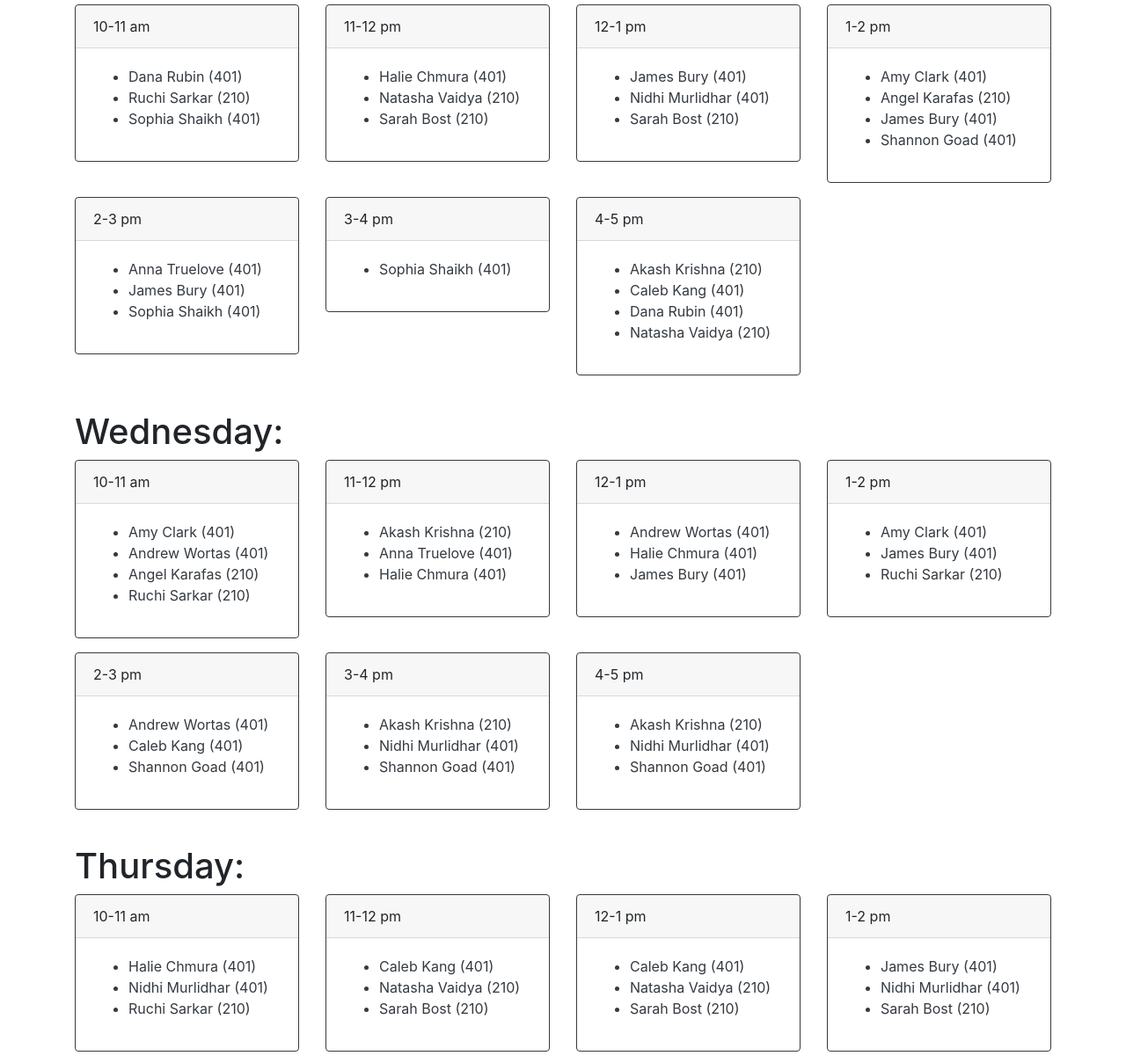
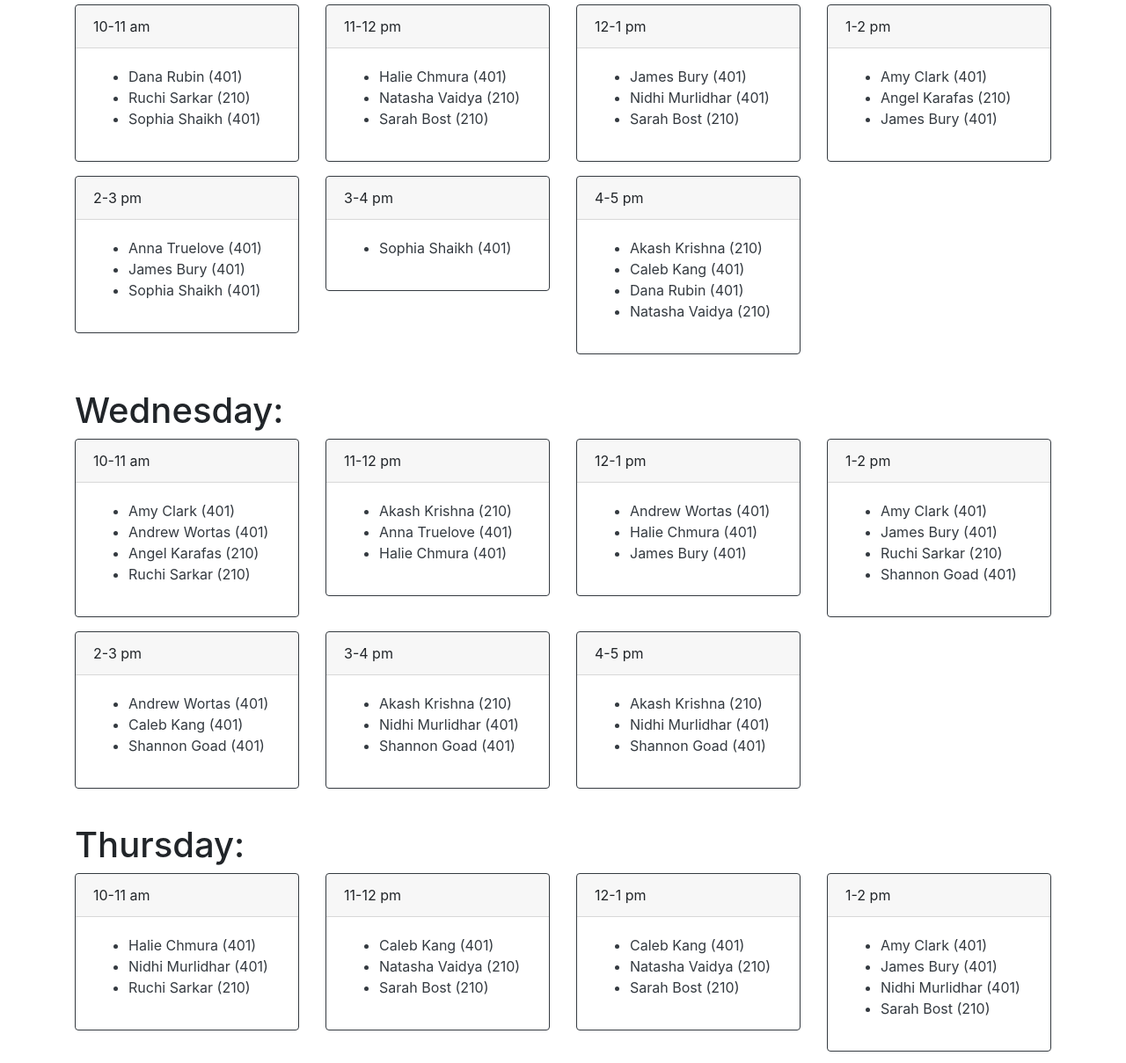
Before and after one commit to jamesbury3/LA-Scheduler, a plain HTML site: page index.html in a window 1280 px wide. Shown: the part 599-1808 px from the top of the page at 88% size. Drawn offline with nearby package versions, Linux system fonts and the light colour scheme.

Commit message:
Updated Shannon and Amy

```diff
--- a/index.html
+++ b/index.html
@@ -96,7 +96,7 @@
                    <div class="card border-dark mb-3" style="max-width: 18rem;">
                        <div class="card-header">1-2 pm</div>
                        <div class="card-body text-dark">
-                           <ul><li><p class="card-text">Amy Clark (401)</p></li><li><p class="card-text">Angel Karafas (210)</p></li><li><p class="card-text">James Bury (401)</p></li><li><p class="card-text">Shannon Goad (401)</p></li>             </ul>
+                           <ul><li><p class="card-text">Amy Clark (401)</p></li><li><p class="card-text">Angel Karafas (210)</p></li><li><p class="card-text">James Bury (401)</p></li>             </ul>
                        </div>
                    </div>
                </div><div class="col-3">
@@ -146,7 +146,7 @@
                    <div class="card border-dark mb-3" style="max-width: 18rem;">
                        <div class="card-header">1-2 pm</div>
                        <div class="card-body text-dark">
-                           <ul><li><p class="card-text">Amy Clark (401)</p></li><li><p class="card-text">James Bury (401)</p></li><li><p class="card-text">Ruchi Sarkar (210)</p></li>             </ul>
+                           <ul><li><p class="card-text">Amy Clark (401)</p></li><li><p class="card-text">James Bury (401)</p></li><li><p class="card-text">Ruchi Sarkar (210)</p></li><li><p class="card-text">Shannon Goad (401)</p></li>             </ul>
                        </div>
                    </div>
                </div><div class="col-3">
@@ -196,7 +196,7 @@
                    <div class="card border-dark mb-3" style="max-width: 18rem;">
                        <div class="card-header">1-2 pm</div>
                        <div class="card-body text-dark">
-                           <ul><li><p class="card-text">James Bury (401)</p></li><li><p class="card-text">Nidhi Murlidhar (401)</p></li><li><p class="card-text">Sarah Bost (210)</p></li>             </ul>
+                           <ul><li><p class="card-text">Amy Clark (401)</p></li><li><p class="card-text">James Bury (401)</p></li><li><p class="card-text">Nidhi Murlidhar (401)</p></li><li><p class="card-text">Sarah Bost (210)</p></li>             </ul>
                        </div>
                    </div>
                </div><div class="col-3">
```
Also changed, not shown: altView.html (+3 -1 lines), 1 other file.
